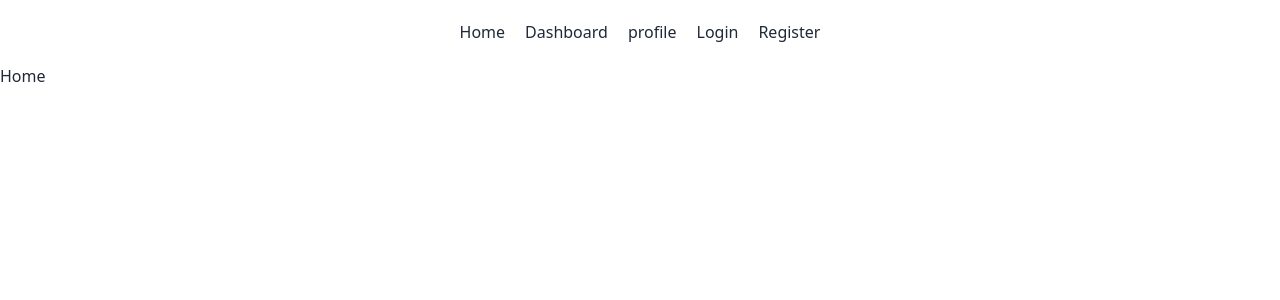
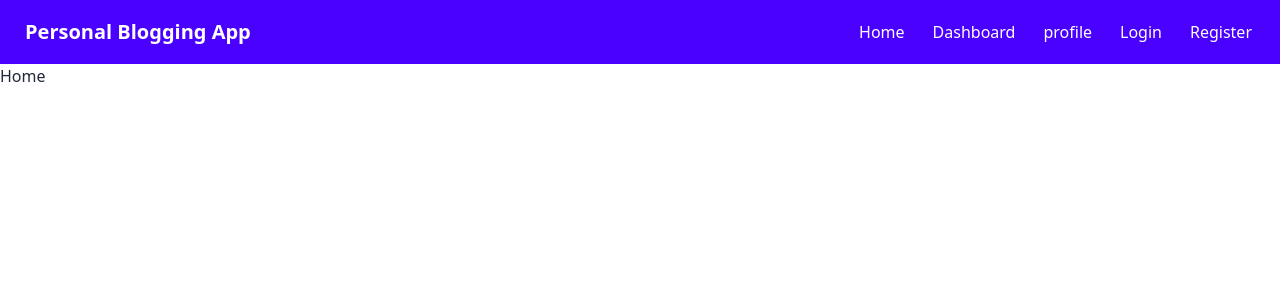
Before and after one commit to MuahammadArsalan/Blogging-app, a React (Vite) app: page / in a window 1280 px wide. Shown: the top 300 px of the page. Built offline with nearby package versions, Linux system fonts and the light colour scheme.

Commit message:
Dashboard ui done

```diff
--- a/src/assets/Components/Navbar.jsx
+++ b/src/assets/Components/Navbar.jsx
@@ -7,7 +7,15 @@ const Navbar = () => {
 <>
 
 
-<div className='flex justify-center gap-5 m-5'>
+
+
+   <div className="navbar bg-primary flex justify-between" >
+    <div>
+
+  <a className="btn btn-ghost text-xl text-white">Personal Blogging App</a>
+    </div>
+
+  <div className='flex justify-center text-white gap-7 mr-5'>
      <h5><Link to='/'>Home</Link></h5>
      <h5><Link to='dashboard'>Dashboard</Link></h5>
      <h5><Link to='profile'>profile</Link></h5>
@@ -16,7 +24,7 @@ const Navbar = () => {
      {/* <h5 className='cursor-pointer'>Logout</h5> */}
    </div>
 
-
+</div>
 
 </>
 )
--- a/src/assets/Screens/Dashboard.jsx
+++ b/src/assets/Screens/Dashboard.jsx
@@ -2,7 +2,44 @@ import React from 'react'
 
 function Dashboard() {
   return (
-    <div>Dashboard</div>
+<>
+<h1 className='font-bold text-4xl mt-4 ml-3 font-sans'>Dashboard</h1>
+
+
+
+<div className='bg-base-200 mt-6 h-[100vh]'>
+
+
+{/* Add Blog box */}
+
+
+<div className='w-[40vw] h-[70vh] bg-white position-relative m-auto rounded-2xl'>
+
+<input
+  type="text"
+  placeholder="Title"
+  className="text-center mt-8 ml-28 input input-bordered input-md w-full max-w-xs" />
+
+
+
+<br /> <br />
+<label className="form-control">
+
+  <textarea className="textarea textarea-bordered w-[25vw] m-auto"   rows="2" cols="10" placeholder="What's in your mind"></textarea>
+
+</label>
+
+<br />
+
+<button className= 'w-[8rem] btn btn-primary m-auto text-center ml-52'>Publish Blog</button>
+
+</div>
+
+
+
+</div>
+
+</>
   )
 }
 
--- a/src/assets/Screens/Login.jsx
+++ b/src/assets/Screens/Login.jsx
@@ -31,7 +31,7 @@ let userLogin = await loginUser({
   password:data.password,
 })
 console.log(userLogin);
-navigate('/')
+navigate('/dashboard')
   } catch (error) {
     console.error(error)
   }
@@ -47,9 +47,9 @@ navigate('/')
 <>
 
 
+<h1 className='text-center mt-10 text-4xl font-bold'>Login</h1>
 
 <form onSubmit={handleSubmit(loginUserFromFirebase)} className='m-[auto] mt-[5rem] w-[20vw] text-center'>
-
 
 {/* Email */}
 
--- a/src/assets/Screens/Register.jsx
+++ b/src/assets/Screens/Register.jsx
@@ -47,6 +47,8 @@ navigate('/login')
   return (
 
 <>
+
+<h1 className='text-center mt-10 text-4xl font-bold'>Register</h1>
 
 
 <form  onSubmit={loginUserFromFirebase} className='m-[auto] mt-[5rem] w-[20vw] text-center'>
```
